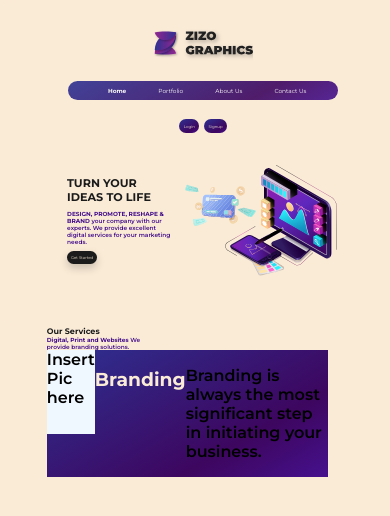
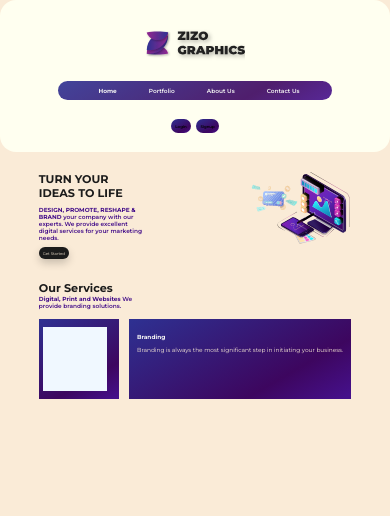
Before and after one commit to ziadrizwan/DecodeLabs, a plain HTML site: page Week 1/mobilefirst.html in a window 390 px wide. Drawn offline with Linux system fonts and the light colour scheme.

Commit message:
Grid Applied and Moving towards Image Optimization
Learning Tools for Image Resolution Control in Responsive Web Design

```diff
--- a/Week 1/mobilefirst.html
+++ b/Week 1/mobilefirst.html
@@ -11,7 +11,6 @@
     <link rel="shortcut icon" href="./Assets/Zizo_graphic_New_Logo.svg" type="image/x-icon">
 </head>
 <header class="header montserrat-font">
-    <div>
        <div class="navSection">
         <img src="./Assets/zizo_graphics_landscape_logo.svg" alt="" class="navLogo">
         <nav class="navBar">
@@ -27,37 +26,40 @@
          <div class="navbutton">Signup</div>
         </div>
        </div>
-       <div class="heroSection">
+</header>
+<body class="bodyStyle montserrat-font">
+    <div class="container">
+    <div class="heroSection firstSection">
          <div class="heroText">
           <h1 class="heroHeading">TURN YOUR IDEAS TO LIFE</h1>
           <div class="heroDetail">
           <p><b>DESIGN, PROMOTE, RESHAPE & BRAND</b> your company with our experts. We provide excellent digital services for your marketing needs. </p>
-          </div>
           <div class="heroButton">Get Started</div>
+        </div>
          </div>
          <div class="heroImage">
             <img src="./Assets/heroImage1.svg" alt=""  >
          </div>
        </div>
-    </div>
-</header>
-<body class="bodyStyle montserrat-font">
-    <div class="servivesSection">
+    <div class="servicesSection">
           <h2 class="generalHeading">Our Services</h2>
           <div class="generalDetail">
           <b>Digital, Print and Websites</b> We provide branding solutions.
           </div>
         <div class="servicesCard">
-          <div class="brandingCard">
-            <div class="serviceImage">
-                Insert Pic here
-                <img src="" alt="" srcset="">
+            <div class="brandingImage imageBox">
+                <div class=" serviceImage">
+                    <img src="" alt="" srcset="">
+                </div>
             </div>
-            <h3 class="servicesHeading">Branding</h3>
-            <p>Branding is always the most significant step in initiating your business.   </p>
-          </div>
+            <div class="servicesTextBox">
+            <div class="brandingText servicesText">
+                <h3 class="servicesHeading">Branding</h3>
+                <p class="servicesDetail">Branding is always the most significant step in initiating your business.   </p>
+           </div>
+           </div>
         </div>
    </div>
-
+   </div>
 </body>
 </html>
--- a/Week 1/style.css
+++ b/Week 1/style.css
@@ -7,14 +7,14 @@
 }
 .header
 {
-   background-color: antiquewhite;
+   background-color: ivory;
    border-radius: 1rem;
-   width: 96vw;
    margin: 0px;
+   max-width: 90%;
    padding-top: 1.2rem;
    padding-bottom: 1.2rem;
-   padding-left: clamp(1rem,1.5vw,2rem);
-   padding-right: clamp(1rem,1.5vw,2rem);
+   padding-left: clamp(0.2rem,5vw,8rem);
+   padding-right: clamp(0.2rem,5vw,8rem);
 
 }
 
@@ -67,7 +67,7 @@
         overflow: hidden;
         padding: auto;
         background-image: linear-gradient(-30deg, #45108a 2.4285%, #3d065f 29.2929%, #2e3192 100% );
-        color:#ffffff;
+        color:whitesmoke
         font-weight:normal;
         font-size: clamp(0.1rem, 1.5vw, 1rem);
 
@@ -100,7 +100,7 @@
     .navLink
     {
         text-decoration: none;
-        color: #ffffff;
+        color: whitesmoke;
         text-size-adjust: inherit;
     }
     .navLink:hover
@@ -122,7 +122,7 @@
         overflow: hidden;
         align-items: center;
         background-image: linear-gradient(-30deg, #45108a 2.4285%, #3d065f 29.2929%, #2e3192 100% );
-        color: antiquewhite;
+        color: whitesmoke
         font-weight:normal;
         font-size: clamp(0.1rem, 1vw, 0.7rem);
 
@@ -160,18 +160,60 @@
         gap: clamp(0.2rem,3vw,6rem);
      }
     }
+
+    .bodyStyle
+    {
+        background-color: antiquewhite;
+        border-radius: 1rem;
+        justify-self: center;
+        width: 100vw;
+        margin: 0px;
+        padding: 0%;
+        padding-bottom: 1.2rem;
+    }
+    .container
+    {
+       display: grid;
+       justify-self: center;
+       margin-top: clamp(0.2rem,2.4285%,5rem);
+       row-gap:clamp(0.2rem,2.5vh,4rem);
+       column-gap: clamp(0.2rem,1.2vh,2rem);
+       grid-template-columns: clamp(0.2rem,5vw,8rem) auto clamp(0.2rem,5vw,8rem);
+    }
+    @media (min-width:1024px)
+    {
+        .container
+        {
+           row-gap:clamp(0.5rem,6vh,4rem);
+        }
+
+    }
+    .firstSection
+    {
+        grid-row: 1/2;
+        grid-column: 2/3;
+    }
     .heroSection
     {
-        padding: 5rem;
-        display:flex;
-        flex-direction: row;
-        justify-content: center;
-        overflow:hidden;
-        flex-wrap: wrap;
-        gap: clamp(0.2rem,20vw,28rem);
+
+        padding: 0%;
+        display: grid;
+        margin-top: clamp(0.2rem,1.2vh,2rem);
+        grid-template-columns: auto  auto ;
+        column-gap: auto;
+        max-height: max-content;
     }
-
-    .heroHeading
+    .heroText
+    {
+        grid-column: 1/2;
+        grid-row: 1/1;
+        justify-self: left;
+        justify-content: left;
+        max-height: max-content;
+        margin: 0px;
+        padding: 0px;
+    }
+        .heroHeading
     {
         font-size: clamp(0.7rem,2vw,3rem);
         color: #1b1b1b;
@@ -181,14 +223,6 @@
         max-width: 28vw;
 
     }
-    .heroText
-    {
-        justify-content: left;
-        max-width:60%;
-        max-height: 30vw;
-        margin: 0px;
-        padding: 0px;
-    }
     .heroDetail
     {
         color: #45108a;
@@ -196,11 +230,12 @@
     }
     .heroImage
     {
-        justify-content: right;
-        max-width: 36%;
-        max-height: 25vw;
-        width:420px;
-        height:220px;
+        grid-column: 2/2;
+        grid-row: 1/1;
+        justify-self: right;
+        max-height: fit-content;
+        width:clamp(240px,10vw,500px);
+        height:clamp(100px,8vh,220px);
     }
     .heroButton
     {
@@ -230,21 +265,13 @@
     {
     .heroSection
     {
-        padding: 2rem;
-        display:flex;
-        flex-direction: row;
-        align-items: center;
-        align-content: center;
-        justify-self: center;
-        overflow:hidden;
-        flex-wrap: wrap;
+
         gap: clamp(0.2rem,2vw,8rem);
     }
     .heroText
     {
         max-height: fit-content;
-        max-width: 55%;
-        justify-content: center;
+        justify-self: left;
     }
     .heroHeading
     {
@@ -253,17 +280,13 @@
     .heroDetail
     {
         font-size: clamp(0.1rem, 1.5vw, 1rem);
-        padding: 0px;
-        margin: 0px;
         max-width: 28vw;
     }
     .heroImage
     {
-       justify-content: right;
-        max-width: 50%;
-        max-height: 28vw;
-        width:250px;
-        height:150px;
+       justify-self: right;
+        width:clamp(100px,10vw,220px);
+        height:clamp(60px,8vw,100px);
     }
      .heroButton
     {
@@ -273,65 +296,89 @@
     }
     }
 
-    .bodyStyle
-    {
-        background-color: antiquewhite;
-        border-radius: 1rem;
-        width: 96vw;
-        margin: 0px;
-    }
     .servicesSection
     {
-        display:flex;
-        justify-items: center;
-        overflow:hidden;
-        flex-wrap: wrap;
-        gap: clamp(0.2rem,20vw,28rem);
+        grid-row: 2/2;
+        grid-column: 2/3;
     }
     .generalHeading
     {
 
-        padding-left: clamp(0.5rem,12vw,12rem);
-        padding-right: clamp(0.5rem,12vw,12rem);
         font-size: clamp(0.5rem,1.5vw,2rem);
-        font-weight: bold;
+        font-size: clamp(0.7rem,2vw,3rem);
         color: #1b1b1b;
+        font-weight:bold;
+        padding: 0px;
         margin: 0px;
         max-width: 28vw;
 
     }
     .generalDetail
     {
-        padding-left: clamp(0.5rem,12vw,12rem);
-        padding-right: clamp(0.5rem,12vw,12rem);
         font-size: clamp(0.1rem, 1.5vw, 1rem);
+         color: #45108a;
         max-width: 27vw;
-        color: #45108a;
     }
 
     .servicesCard
     {
-
      display: grid;
-     max-width: 90%;
-     margin-left: clamp(0.5rem,12vw,12rem);
-     margin-right: clamp(0.5rem,12vw,12rem);
+     /* justify-self: center; */
+     margin-top: clamp(0.2rem,1.2vh,2rem);
      row-gap:clamp(0.2rem,1.2vh,2rem);
-     background-image: linear-gradient(-30deg, #45108a 2.4285%, #3d065f 29.2929%, #2e3192 100% );
+     column-gap: clamp(0.2rem,1.2vh,2rem);
+     grid-template-columns: clamp(5rem, 10vw,12rem)  auto ;
     }
     .servicesHeading
     {
-        color:antiquewhite;
+        color:whitesmoke;
+        font-size: clamp(0.2rem, 1.5vw, 1.2rem);
+        font-weight: bold;
 
+    }
+    .servicesDetail
+    {
+        font-size: clamp(0.1rem, 1.5vw, 1rem);
+        font-weight: normal;
+        color: antiquewhite;
+        margin-top:clamp(0.2rem,0.8vh,1rem);
+    }
+    .imageBox
+    {
+        display: flex;
+        align-items: center;
+        width: clamp(5rem, 10vw,12rem);
+        height: clamp(5rem, 10vw,12rem);
+        background-image: linear-gradient(-30deg, #45108a 2.4285%, #3d065f 29.2929%, #2e3192 100% );
     }
     .serviceImage
     {
+        width: clamp(4rem, 8vw,11rem);
+        height: clamp(4rem, 8vw,11rem);
+        justify-self: center;
         background-color: aliceblue;
-        width: clamp(5rem, 10vw,12rem);
-        height: clamp(5rem, 10vh,12rem);
+        margin: clamp(0.2rem,1vw,1rem); ;
     }
-    .brandingCard
+    .servicesTextBox
     {
-        display: flex;
-        flex-direction: row;
+
+       height: clamp(5rem, 10vw,12rem);
+       background-image: linear-gradient(-30deg, #45108a 2.4285%, #3d065f 29.2929%, #2e3192 100% );
     }
+    .servicesText
+    {
+
+      padding: clamp(0.5rem,1.2vw,2rem);
+      align-content: center;
+
+    }
+    .brandingImage
+    {
+        grid-column: 1/2;
+        grid-row: 1/1;
+    }
+    .brandingText
+    {
+        grid-column: 2/2;
+        grid-row: 1/1;
+    }
```
Also changed, not shown: Week 1/Assets/branding service card Image.webp (added).
